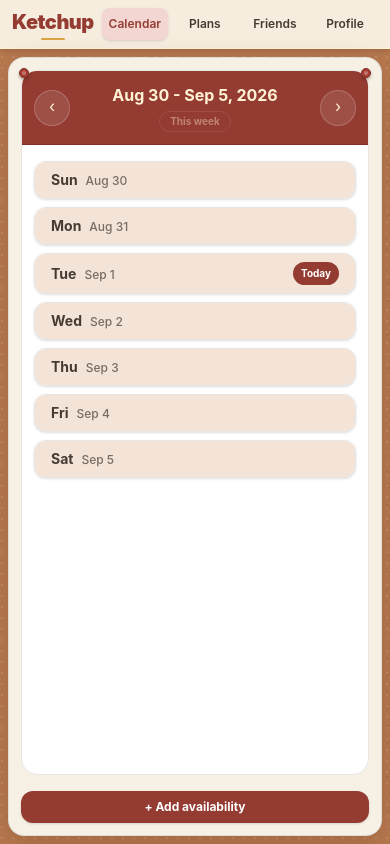
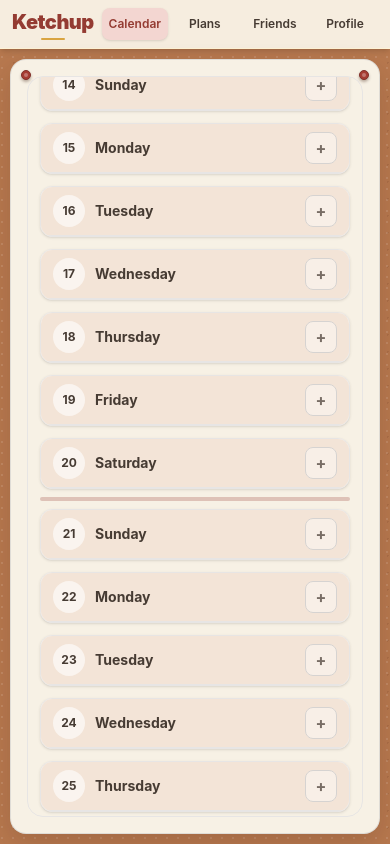
Before and after one commit to callmedugan/Ketchup, a React (Vite) app in the folder client/: page /calendar in a window 390 px wide. Built offline with nearby package versions, Linux system fonts and the light colour scheme; sample sign-in values are in the browser's storage.

Commit message:
fixed mobile view to align with desktop view better

```diff
--- a/client/src/components/calendar/Calendar.tsx
+++ b/client/src/components/calendar/Calendar.tsx
@@ -1,5 +1,5 @@
-import { useCallback, useEffect, useMemo, useRef, useState } from "react";
-import { addDays, addWeeks, format, startOfWeek, subMonths, addMonths } from "date-fns";
+import { useCallback, useMemo, useRef, useState } from "react";
+import { addMonths, addWeeks, format, startOfWeek, subMonths } from "date-fns";
 
 import { useSchedule } from "../../contexts/SchedulesContext";
 
@@ -8,42 +8,19 @@ import type { ScheduleInstance } from "./Instance";
 import DesktopCalendar from "./DesktopCalendar";
 import MobileCalendar from "./MobileCalendar";
 import NewScheduleModal from "./NewScheduleModal";
+import { useMediaQuery } from "../hooks/useMediaQuery";
 
 export default function Calendar() {
 	const { buildScheduleInstances } = useSchedule();
 
-	const [weekOffset, setWeekOffset] = useState(0);
 	const [newScheduleDate, setNewScheduleDate] = useState<Date | null>(null);
+	const isDesktop = useMediaQuery("(min-width: 768px)");
 
 	/* ========================================================================= */
-	//                        mobile week
+	//                        calendar bounds
 	/* ========================================================================= */
 
-	//#region mobile week
-
-	const weekStart = useMemo(
-		() =>
-			startOfWeek(addWeeks(new Date(), weekOffset), {
-				weekStartsOn: 0,
-			}),
-		[weekOffset],
-	);
-
-	const weekEnd = useMemo(() => addWeeks(weekStart, 1), [weekStart]);
-
-	const weekDays = useMemo(() => Array.from({ length: 7 }, (_, i) => addDays(weekStart, i)), [weekStart]);
-
-	const weekSchedule = useMemo(() => {
-		return buildScheduleInstances(weekStart, weekEnd).sort((a, b) => a.start.getTime() - b.start.getTime());
-	}, [buildScheduleInstances, weekStart, weekEnd]);
-
-	//#endregion
-
-	/* ========================================================================= */
-	//                        desktop bounds
-	/* ========================================================================= */
-
-	//#region desktop bounds
+	//#region calendar bounds
 
 	const currentWeek = useMemo(
 		() =>
@@ -72,16 +49,19 @@ export default function Calendar() {
 	//#endregion
 
 	/* ========================================================================= */
-	//                        desktop schedule cache
+	//                        schedule cache
 	/* ========================================================================= */
 
-	//#region desktop schedule cache
+	//#region schedule cache
 
 	const scheduleCache = useRef(new Map<string, ScheduleInstance[]>());
 
-	useEffect(() => {
+	const previousBuildScheduleInstances = useRef(buildScheduleInstances);
+
+	if (previousBuildScheduleInstances.current !== buildScheduleInstances) {
 		scheduleCache.current.clear();
-	}, [buildScheduleInstances]);
+		previousBuildScheduleInstances.current = buildScheduleInstances;
+	}
 
 	const getSchedulesForWeek = useCallback(
 		(weekStart: Date): ScheduleInstance[] => {
@@ -105,14 +85,13 @@ export default function Calendar() {
 	);
 
 	//#endregion
-
 	/* ========================================================================= */
 	//                        page
 	/* ========================================================================= */
 
 	return (
 		<div className="flex min-h-0 min-w-0 flex-1 flex-col">
-			<div className="hidden min-h-0 min-w-0 flex-1 md:flex">
+			{isDesktop ? (
 				<DesktopCalendar
 					currentWeek={currentWeek}
 					minWeek={minWeek}
@@ -120,11 +99,15 @@ export default function Calendar() {
 					getSchedulesForWeek={getSchedulesForWeek}
 					onAddAvailability={setNewScheduleDate}
 				/>
-			</div>
-
-			<div className="flex min-h-0 min-w-0 flex-1 md:hidden">
-				<MobileCalendar weekDays={weekDays} schedules={weekSchedule} weekOffset={weekOffset} setWeekOffset={setWeekOffset} />
-			</div>
+			) : (
+				<MobileCalendar
+					initialWeek={currentWeek}
+					minWeek={minWeek}
+					maxWeek={maxWeek}
+					getSchedulesForWeek={getSchedulesForWeek}
+					onAddAvailability={setNewScheduleDate}
+				/>
+			)}
 
 			{newScheduleDate && <NewScheduleModal initialDate={newScheduleDate} onClose={() => setNewScheduleDate(null)} />}
 		</div>
--- a/client/src/components/calendar/MobileCalendar.tsx
+++ b/client/src/components/calendar/MobileCalendar.tsx
@@ -1,95 +1,71 @@
 // MobileCalendar.tsx
 
-import { useMemo } from "react";
-import { format, isSameMonth } from "date-fns";
+import { addDays, format, startOfWeek } from "date-fns";
 
 import type { ScheduleInstance } from "./Instance";
 
-import StickyNote from "./StickyNote";
-import ScrollableContainer from "../common/ScrollableContainer";
+import ScheduleCard from "./ScheduleCard";
+import InfiniteWeekScrollMobile from "../common/InfiniteWeekScrollMobile";
 
 type MobileCalendarProps = {
-	weekDays: Date[];
-	schedules: ScheduleInstance[];
-	weekOffset: number;
-	setWeekOffset: React.Dispatch<React.SetStateAction<number>>;
+	initialWeek: Date;
+	minWeek: Date;
+	maxWeek: Date;
+
+	getSchedulesForWeek: (weekStart: Date) => ScheduleInstance[];
+
+	onAddAvailability: (date: Date) => void;
 };
 
-export default function MobileCalendar({ weekDays, schedules, weekOffset, setWeekOffset }: MobileCalendarProps) {
-	const schedulesByDay = useMemo(() => {
-		const map = new Map<string, ScheduleInstance[]>();
-
-		for (const schedule of schedules) {
-			const key = format(schedule.start, "yyyy-MM-dd");
-
-			const daySchedules = map.get(key) ?? [];
-
-			daySchedules.push(schedule);
-			map.set(key, daySchedules);
-		}
-
-		return map;
-	}, [schedules]);
-
-	function getSchedulesForDay(day: Date): ScheduleInstance[] {
+export default function MobileCalendar({ initialWeek, minWeek, maxWeek, getSchedulesForWeek, onAddAvailability }: MobileCalendarProps) {
+	function getSchedulesForDay(day: Date, schedules: ScheduleInstance[]): ScheduleInstance[] {
 		const key = format(day, "yyyy-MM-dd");
 
-		return schedulesByDay.get(key) ?? [];
+		return schedules.filter((schedule) => format(schedule.start, "yyyy-MM-dd") === key);
 	}
 
+	/* ========================================================================= */
+	//                        page
+	/* ========================================================================= */
+
 	return (
-		<div className="flex min-h-0 min-w-0 flex-1 flex-col overflow-hidden rounded-2xl border border-stone-200 bg-white">
-			{showHeader()}
-
-			<ScrollableContainer className="py-2">{weekDays.map(showDay)}</ScrollableContainer>
+		<div className="flex min-h-0 min-w-0 flex-1 flex-col overflow-hidden rounded-2xl border border-stone-200 bg-brand-page">
+			<InfiniteWeekScrollMobile initialWeek={initialWeek} minWeek={minWeek} maxWeek={maxWeek} renderWeek={showWeek} />
 		</div>
 	);
 
 	/* ========================================================================= */
-	//                        header
+	//                        week
 	/* ========================================================================= */
 
-	function showHeader() {
-		const weekStart = weekDays[0];
-		const weekEnd = weekDays[weekDays.length - 1];
+	function showWeek(weekStart: Date) {
+		const start = startOfWeek(weekStart, {
+			weekStartsOn: 0,
+		});
 
-		if (!weekStart || !weekEnd) return null;
+		const weekDays = Array.from({ length: 7 }, (_, index) => addDays(start, index));
 
-		const dateRange = isSameMonth(weekStart, weekEnd)
-			? `${format(weekStart, "MMM d")} - ${format(weekEnd, "d, yyyy")}`
-			: `${format(weekStart, "MMM d")} - ${format(weekEnd, "MMM d, yyyy")}`;
+		const schedules = getSchedulesForWeek(start);
 
 		return (
-			<div className="flex shrink-0 items-center justify-between border-b border-brand-red-dark bg-brand-red px-3 py-3">
-				<button
-					type="button"
-					onClick={() => setWeekOffset((prev) => prev - 1)}
-					className="flex h-9 w-9 items-center justify-center rounded-full border border-white/20 bg-white/10 pb-1 text-brand-cream transition active:scale-95 active:bg-white/20"
-				>
-					‹
-				</button>
+			<section>
+				<div className="flex flex-col gap-3">
+					{weekDays.map((day) => (
+						<div key={day.toISOString()}>
+							{/* Month header */}
+							{day.getDate() === 1 && (
+								<div className="mb-3 overflow-hidden rounded-xl border border-brand-red-dark bg-brand-red">
+									<p className="px-4 py-2.5 text-center text-sm font-bold text-brand-cream">{format(day, "MMMM")}</p>
+								</div>
+							)}
 
-				<div className="text-center">
-					<h2 className="text-base font-bold text-brand-cream">{dateRange}</h2>
-
-					<button
-						type="button"
-						onClick={() => setWeekOffset(0)}
-						disabled={weekOffset === 0}
-						className="mt-1 rounded-full border border-brand-cream/30 bg-white/10 px-2.5 py-0.5 text-[10px] font-bold text-brand-cream transition active:scale-95 active:bg-white/20 disabled:border-brand-cream/10 disabled:bg-transparent disabled:text-brand-cream/40"
-					>
-						This week
-					</button>
+							{showDay(day, schedules)}
+						</div>
+					))}
 				</div>
-
-				<button
-					type="button"
-					onClick={() => setWeekOffset((prev) => prev + 1)}
-					className="flex h-9 w-9 items-center justify-center rounded-full border border-white/20 bg-white/10 pb-1 text-brand-cream transition active:scale-95 active:bg-white/20"
-				>
-					›
-				</button>
-			</div>
+				{/* Week divider */}
+				<div className="mx-auto my-2 h-1 w-full rounded-full bg-brand-red/25" />
+			</section>
 		);
 	}
 
@@ -97,38 +73,77 @@ export default function MobileCalendar({ weekDays, schedules, weekOffset, setWee
 	//                        day
 	/* ========================================================================= */
 
-	function showDay(day: Date) {
+	function showDay(day: Date, schedules: ScheduleInstance[]) {
+		const daySchedules = getSchedulesForDay(day, schedules);
+
 		const isToday = format(day, "yyyy-MM-dd") === format(new Date(), "yyyy-MM-dd");
-
-		const daySchedules = getSchedulesForDay(day);
-
-		const hasSchedules = daySchedules.length > 0;
 
 		return (
 			<div
-				key={day.toISOString()}
-				className={`mx-3 my-2 shrink-0 overflow-hidden rounded-xl border border-stone-200 bg-brand-card shadow-sm ${
-					hasSchedules ? "h-40" : "h-auto"
-				}`}
+				className={`
+					overflow-hidden rounded-xl border
+					bg-brand-card shadow-sm
+					${isToday ? "border-brand-red/40" : "border-stone-200"}
+				`}
 			>
-				<div className={`flex items-center justify-between bg-[#f3e4d7] px-4 py-2 ${hasSchedules ? "border-b border-stone-200" : ""}`}>
-					<div className="flex items-baseline gap-2">
-						<span className="text-sm font-bold text-brand-text">{format(day, "EEE")}</span>
+				{/* Day header */}
+				<div
+					className={`
+						flex items-center justify-between
+						border-b border-stone-200
+						px-3 py-2
+						${isToday ? "bg-[#f4ddd6]" : "bg-[#f3e4d7]"}
+					`}
+				>
+					<div className="flex items-center gap-2.5">
+						<div
+							className={`
+								flex h-8 w-8 shrink-0
+								items-center justify-center
+								rounded-full
+								text-xs font-bold
+								${isToday ? "bg-brand-red text-white" : "bg-white/60 text-brand-text"}
+							`}
+						>
+							{format(day, "d")}
+						</div>
 
-						<span className="text-xs font-medium text-brand-muted">{format(day, "MMM d")}</span>
+						<div>
+							<p className="text-sm font-bold leading-tight text-brand-text">{format(day, "EEEE")}</p>
+						</div>
 					</div>
 
-					{isToday && <span className="rounded-full bg-brand-red px-2 py-1 text-[10px] font-bold text-white">Today</span>}
+					<div className="flex items-center gap-2">
+						{isToday && <span className="rounded-full bg-brand-red/10 px-2 py-1 text-[9px] font-bold text-brand-red-dark">Today</span>}
+
+						{daySchedules.length < 4 && (
+							<button
+								type="button"
+								onClick={() => onAddAvailability(day)}
+								className="
+									flex h-8 w-8 items-center justify-center
+									rounded-lg
+									border border-stone-300
+									bg-white/40
+									text-base font-bold text-brand-muted
+									transition
+									active:scale-95 active:bg-white
+								"
+								aria-label={`Add availability for ${format(day, "MMMM d")}`}
+							>
+								+
+							</button>
+						)}
+					</div>
 				</div>
 
-				{hasSchedules && (
-					<ScrollableContainer direction="horizontal">
-						<div className="flex h-full gap-2.5 p-3">
-							{daySchedules.map((schedule) => (
-								<StickyNote key={schedule.id} instance={schedule} />
-							))}
-						</div>
-					</ScrollableContainer>
+				{/* Schedules */}
+				{daySchedules.length > 0 && (
+					<div className="flex flex-col gap-2 p-3">
+						{daySchedules.map((schedule) => (
+							<ScheduleCard key={schedule.id} instance={schedule} />
+						))}
+					</div>
 				)}
 			</div>
 		);
--- a/client/src/components/calendar/ScheduleCard.tsx
+++ b/client/src/components/calendar/ScheduleCard.tsx
@@ -25,7 +25,7 @@ export default function ScheduleCard({ instance }: ScheduleCardProps) {
 				onClick={() => setIsOpen(true)}
 				className={`
 					interactive-card
-					relative w-full min-w-0 overflow-hidden
+					relative w-full md:w-auto min-w-0 overflow-hidden
 					rounded-lg border px-2 py-1.5 text-left
 					cursor-pointer
 					hover:brightness-[1.02]
--- /dev/null
+++ b/client/src/components/common/InfiniteWeekScrollMobile.tsx
@@ -0,0 +1,224 @@
+import { addWeeks, isAfter, isBefore, isValid, startOfWeek } from "date-fns";
+import { useCallback, useEffect, useLayoutEffect, useRef, useState, type ReactNode } from "react";
+
+type InfiniteWeekScrollMobileProps = {
+	initialWeek: Date;
+	minWeek: Date;
+	maxWeek: Date;
+
+	chunkSize?: number;
+
+	renderWeek: (weekStart: Date) => ReactNode;
+};
+
+export default function InfiniteWeekScrollMobile({ initialWeek, minWeek, maxWeek, chunkSize = 3, renderWeek }: InfiniteWeekScrollMobileProps) {
+	if (!isValid(initialWeek) || !isValid(minWeek) || !isValid(maxWeek)) {
+		console.error("Invalid InfiniteWeekScrollMobile dates:", {
+			initialWeek,
+			minWeek,
+			maxWeek,
+		});
+
+		return null;
+	}
+
+	const normalizedInitialWeek = startOfWeek(initialWeek, {
+		weekStartsOn: 0,
+	});
+
+	const containerRef = useRef<HTMLDivElement>(null);
+	const topSentinelRef = useRef<HTMLDivElement>(null);
+	const bottomSentinelRef = useRef<HTMLDivElement>(null);
+
+	const initialWeekRef = useRef<HTMLDivElement>(null);
+
+	const loadingPreviousRef = useRef(false);
+	const loadingNextRef = useRef(false);
+
+	const previousScrollHeightRef = useRef<number | null>(null);
+
+	const [weeks, setWeeks] = useState<Date[]>(() => {
+		const result: Date[] = [];
+
+		for (let offset = -chunkSize; offset <= chunkSize; offset++) {
+			const week = addWeeks(normalizedInitialWeek, offset);
+
+			if (isBefore(week, minWeek)) continue;
+			if (isAfter(week, maxWeek)) continue;
+
+			result.push(week);
+		}
+
+		return result;
+	});
+
+	/* ========================================================================= */
+	//                        initial position
+	/* ========================================================================= */
+
+	useLayoutEffect(() => {
+		const container = containerRef.current;
+		const initialElement = initialWeekRef.current;
+
+		if (!container || !initialElement) return;
+
+		container.scrollTop = initialElement.offsetTop;
+	}, []);
+
+	/* ========================================================================= */
+	//                        preserve scroll
+	/* ========================================================================= */
+
+	useLayoutEffect(() => {
+		const container = containerRef.current;
+		const previousScrollHeight = previousScrollHeightRef.current;
+
+		if (!container || previousScrollHeight === null) {
+			return;
+		}
+
+		const addedHeight = container.scrollHeight - previousScrollHeight;
+
+		container.scrollTop += addedHeight;
+
+		previousScrollHeightRef.current = null;
+		loadingPreviousRef.current = false;
+	}, [weeks]);
+
+	/* ========================================================================= */
+	//                        previous
+	/* ========================================================================= */
+
+	const loadPrevious = useCallback(() => {
+		if (loadingPreviousRef.current) return;
+
+		const container = containerRef.current;
+		const firstWeek = weeks[0];
+
+		if (!container || !firstWeek || !isAfter(firstWeek, minWeek)) {
+			return;
+		}
+
+		const previousWeeks: Date[] = [];
+
+		for (let i = 1; i <= chunkSize; i++) {
+			const week = addWeeks(firstWeek, -i);
+
+			if (isBefore(week, minWeek)) break;
+
+			previousWeeks.unshift(week);
+		}
+
+		if (previousWeeks.length === 0) return;
+
+		loadingPreviousRef.current = true;
+
+		previousScrollHeightRef.current = container.scrollHeight;
+
+		setWeeks((current) => [...previousWeeks, ...current]);
+	}, [chunkSize, minWeek, weeks]);
+
+	/* ========================================================================= */
+	//                        next
+	/* ========================================================================= */
+
+	const loadNext = useCallback(() => {
+		if (loadingNextRef.current) return;
+
+		const lastWeek = weeks[weeks.length - 1];
+
+		if (!lastWeek || !isBefore(lastWeek, maxWeek)) {
+			return;
+		}
+
+		const nextWeeks: Date[] = [];
+
+		for (let i = 1; i <= chunkSize; i++) {
+			const week = addWeeks(lastWeek, i);
+
+			if (isAfter(week, maxWeek)) break;
+
+			nextWeeks.push(week);
+		}
+
+		if (nextWeeks.length === 0) return;
+
+		loadingNextRef.current = true;
+
+		setWeeks((current) => [...current, ...nextWeeks]);
+
+		loadingNextRef.current = false;
+	}, [chunkSize, maxWeek, weeks]);
+
+	/* ========================================================================= */
+	//                        observers
+	/* ========================================================================= */
+
+	useEffect(() => {
+		const container = containerRef.current;
+		const topSentinel = topSentinelRef.current;
+		const bottomSentinel = bottomSentinelRef.current;
+
+		if (!container || !topSentinel || !bottomSentinel) {
+			return;
+		}
+
+		const options: IntersectionObserverInit = {
+			root: container,
+			rootMargin: "300px 0px",
+			threshold: 0,
+		};
+
+		const topObserver = new IntersectionObserver((entries) => {
+			if (entries[0]?.isIntersecting) {
+				loadPrevious();
+			}
+		}, options);
+
+		const bottomObserver = new IntersectionObserver((entries) => {
+			if (entries[0]?.isIntersecting) {
+				loadNext();
+			}
+		}, options);
+
+		topObserver.observe(topSentinel);
+		bottomObserver.observe(bottomSentinel);
+
+		return () => {
+			topObserver.disconnect();
+			bottomObserver.disconnect();
+		};
+	}, [loadNext, loadPrevious]);
+
+	/* ========================================================================= */
+	//                        page
+	/* ========================================================================= */
+
+	return (
+		<div
+			ref={containerRef}
+			className="
+				scrollbar-hidden
+				h-full overflow-y-auto
+				overscroll-contain
+				[overflow-anchor:none]
+			"
+		>
+			<div ref={topSentinelRef} className="h-px" />
+
+			<div className="flex flex-col px-3 py-3">
+				{weeks.map((week) => {
+					const isInitial = week.getTime() === normalizedInitialWeek.getTime();
+
+					return (
+						<div key={week.toISOString()} ref={isInitial ? initialWeekRef : undefined}>
+							{renderWeek(week)}
+						</div>
+					);
+				})}
+			</div>
+
+			<div ref={bottomSentinelRef} className="h-px" />
+		</div>
+	);
+}
--- /dev/null
+++ b/client/src/components/hooks/useMediaQuery.ts
@@ -0,0 +1,21 @@
+import { useEffect, useState } from "react";
+
+export function useMediaQuery(query: string) {
+	const [matches, setMatches] = useState(() => window.matchMedia(query).matches);
+
+	useEffect(() => {
+		const mediaQuery = window.matchMedia(query);
+
+		function handleChange(event: MediaQueryListEvent) {
+			setMatches(event.matches);
+		}
+
+		mediaQuery.addEventListener("change", handleChange);
+
+		return () => {
+			mediaQuery.removeEventListener("change", handleChange);
+		};
+	}, [query]);
+
+	return matches;
+}
--- a/client/src/pages/CalendarPage.tsx
+++ b/client/src/pages/CalendarPage.tsx
@@ -10,12 +10,6 @@ export function CalendarPage() {
 		<PageContainer>
 			<div className="flex min-h-0 flex-1 flex-col">
 				<Calendar />
-
-				<div className="md:hidden">
-					<button type="button" onClick={() => setShowScheduleForm(true)} className="btn-primary mt-4 w-full self-end sm:w-auto sm:min-w-44">
-						+ Add availability
-					</button>
-				</div>
 			</div>
 
 			{showScheduleForm && <NewScheduleModal onClose={() => setShowScheduleForm(false)} />}
--- a/client/src/pages/PageContainer.tsx
+++ b/client/src/pages/PageContainer.tsx
@@ -10,12 +10,12 @@ export default function PageContainer({ children }: PageContainerProps) {
 		<div className="flex h-dvh flex-col overflow-hidden bg-brand-cork bg-[radial-gradient(circle_at_20%_20%,rgba(255,255,255,0.12)_0_1px,transparent_1px),radial-gradient(circle_at_80%_70%,rgba(80,40,20,0.12)_0_1px,transparent_1px)] bg-size-[11px_11px,17px_17px] md:flex-row">
 			<NavBar />
 
-			<main className="relative m-2 flex min-h-0 min-w-0 flex-1 flex-col overflow-hidden rounded-2xl border border-stone-300/70 bg-brand-page shadow-[0_10px_30px_rgba(60,30,15,0.18)] sm:m-3 md:m-5 md:rounded-3xl lg:m-7">
+			<main className="relative m-2.5 flex min-h-0 min-w-0 flex-1 flex-col overflow-hidden rounded-2xl border border-stone-300/70 bg-brand-page shadow-[0_10px_30px_rgba(60,30,15,0.18)] sm:m-3 md:m-5 md:rounded-3xl lg:m-7">
 				<PushPin className="left-2.5 top-2.5 sm:left-5 sm:top-5" />
 				<PushPin className="right-2.5 top-2.5 sm:right-5 sm:top-5" />
 
 				{/* Page content */}
-				<div className="flex min-h-0 flex-1 flex-col px-3 py-3 sm:px-5 sm:py-5 md:px-8 md:py-6 lg:px-10 lg:py-7">{children}</div>
+				<div className="flex min-h-0 flex-1 flex-col px-4 py-4 sm:px-5 sm:py-5 md:px-8 md:py-6 lg:px-10 lg:py-7">{children}</div>
 			</main>
 		</div>
 	);
```
